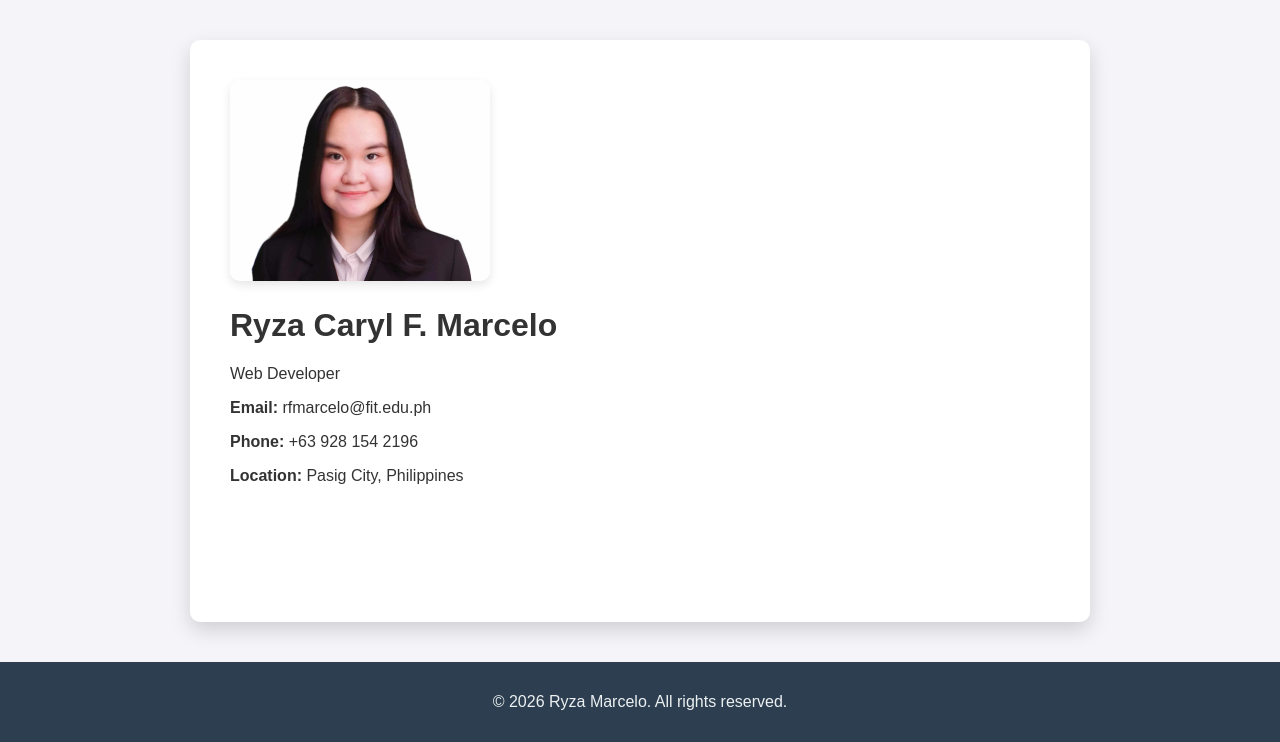
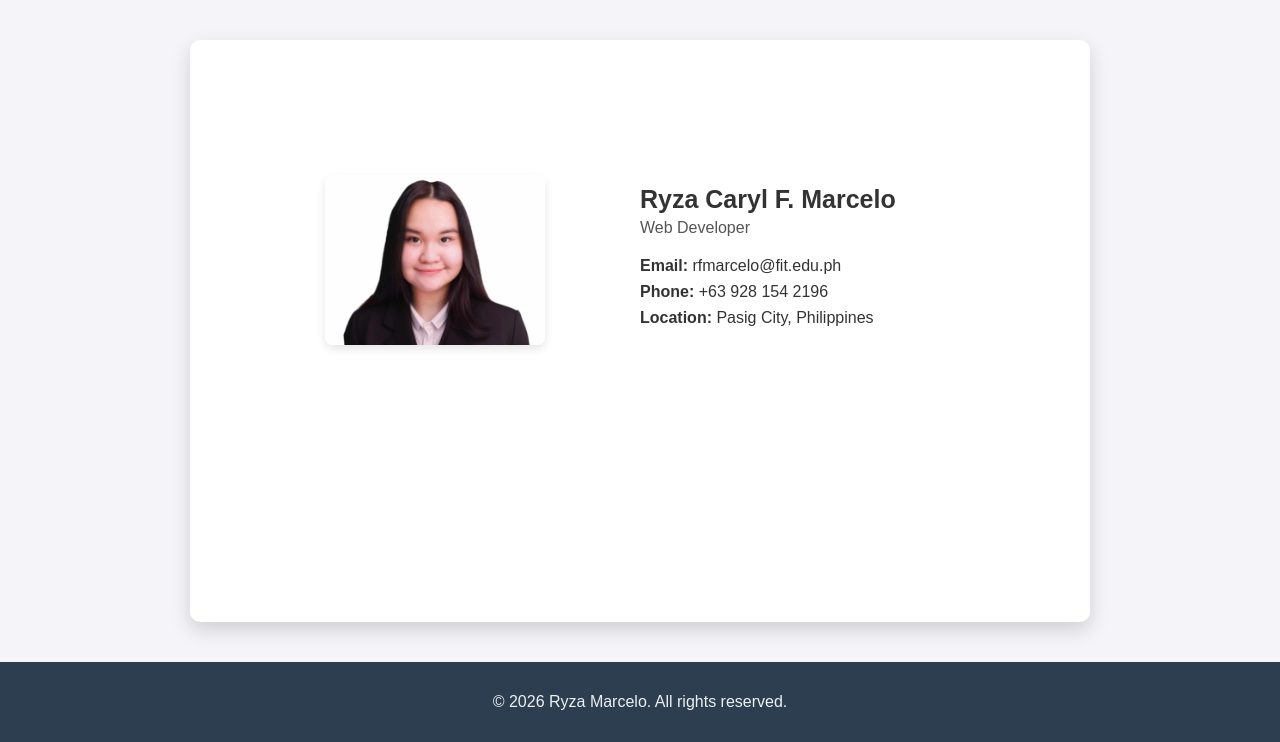
Before and after one commit to CarylMarcelo/Marcelo_Ryza_TW22, a PHP site: page /MyResume.php in a window 1280 px wide. Shown: the part 58-800 px from the top of the page. Run offline with PHP 8.4, Linux system fonts and the light colour scheme.

Commit message:
May 19, 2026 9:03 AM SA2 Update

```diff
--- a/SA2/SA2_Act1/SA2_Act3/MyResume.css
+++ b/SA2/SA2_Act1/SA2_Act3/MyResume.css
@@ -101,6 +100,58 @@ body, html {
     box-shadow: 0 4px 10px rgba(0,0,0,0.1);
 }
 
+.personal-info-section {
+    display: flex;
+    flex-direction: row;
+    align-items: center;
+    gap: 95px;
+    padding: 95px;
+    height: auto !important;
+}
+
+.profile-picture-container {
+    flex: 0 0 220px;
+}
+
+.profile-picture {
+    width: 100%;
+    height: auto;
+    border-radius: 8px;
+    display: block;
+}
+
+.personal-info-section header {
+    flex: 1;
+    max-width: 450px;
+}
+
+.personal-info-section h1 {
+    margin-top: 0;
+    margin-bottom: 5px;
+    font-size: 25px;
+}
+
+.subtitle {
+    margin-top: 0;
+    margin-bottom: 20px;
+    color: #555;
+}
+
+.contact-info p {
+    margin: 8px 0;
+}
+
+/* --- Objective ---- */
+.objective-text {
+    font-size: larger;
+}
+
+/* --- Education --- */
+.education-item {
+    font-size: larger;
+}
+
+
 /* --- Section Styling --- */
 .section {
     width: 100%;
--- a/SA2/SA2_Act1/SA2_Act3/MyResume.php
+++ b/SA2/SA2_Act1/SA2_Act3/MyResume.php
@@ -26,16 +26,20 @@
         $page = isset($_GET['page']) ? strtolower($_GET['page']) : 'personal';
 
         $file_mapping = [
-            'personal'       => 'Personal_Info.php',
-            'objective'      => 'Career_Objective.php',
-            'education'      => 'Education.php',
-            'skills'         => 'Skills.php',
-            'certifications' => 'Certifications.php',
-            'projects'       => 'Projects.php'
+            'personal'       => 'pages/Personal_Info.php',
+            'objective'      => 'pages/Career_Objective.php',
+            'education'      => 'pages/Education.php',
+            'skills'         => 'pages/Skills.php',
+            'certifications' => 'pages/Certifications.php',
+            'projects'       => 'pages/Projects.php'
         ];
 
-        if (array_key_exists($page, $file_mapping)) {
-            require("pages/" . $file_mapping[$page]);
+        if(array_key_exists($page, $file_mapping)) {
+            if($page === 'personal') {
+                require $file_mapping[$page];
+            } else {
+                include $file_mapping[$page];
+            }
         } else {
             echo "<h2>404 - Section Not Found</h2><p>The requested section does not exist.</p>";
         }
--- a/SA2/SA2_Act1/SA2_Act3/pages/Career_Objective.php
+++ b/SA2/SA2_Act1/SA2_Act3/pages/Career_Objective.php
@@ -1,5 +1,7 @@
 <?php
-$summary = "Detail-oriented IT student specializing in Web and Mobile Application development. Passionate about learning and creating seamless user experiences and contributing to innovative projects. Eager to apply my skills in a dynamic work environment and grow as a professional in the tech industry.";
+$summary = "Detail-oriented IT student specializing in Web and Mobile Application development.
+Passionate about learning and creating seamless user experiences and contributing to innovative projects.
+Eager to apply my skills in a dynamic work environment and grow as a professional in the tech industry.";
 ?>
 
 <section>
--- a/SA2/SA2_Act1/SA2_Act3/pages/Education.php
+++ b/SA2/SA2_Act1/SA2_Act3/pages/Education.php
@@ -9,7 +9,7 @@ $year2 = "2024 - Present";
 ?>
 
 <section>
-    <h2>Educational Attainment</h2>
+    <h2>Educational Background</h2>
     <div class="education-item">
         <h3><?php echo $school2; ?></h3>
         <p><?php echo $degree2; ?> | <?php echo $year2; ?></p>
```
Also changed, not shown: other parts of SA2/SA2_Act1/SA2_Act3/MyResume.css (+29 -25 lines), SA2/SA2_Act1/SA2_Act3/pages/Projects.php (+1 -7 lines).
